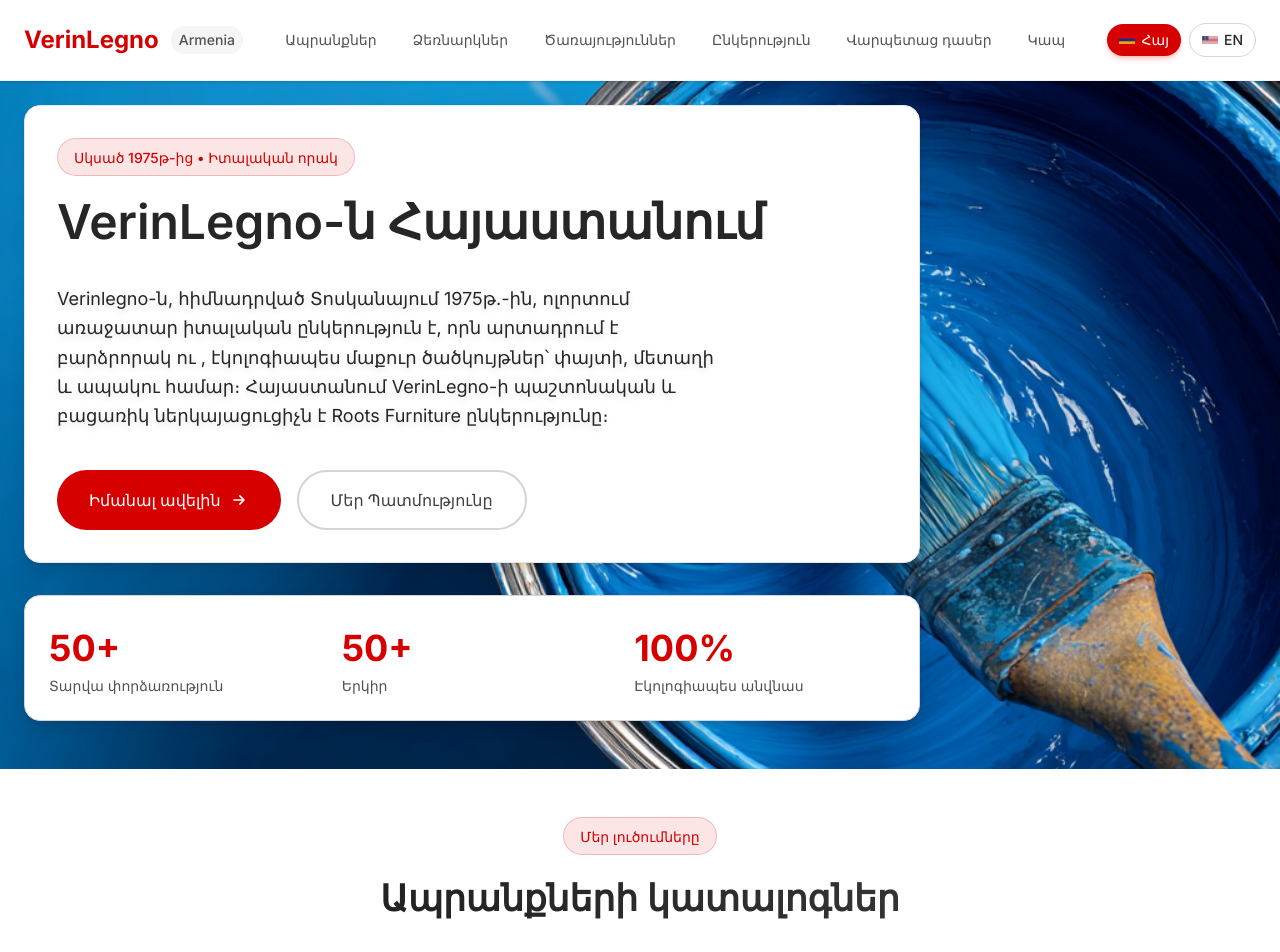
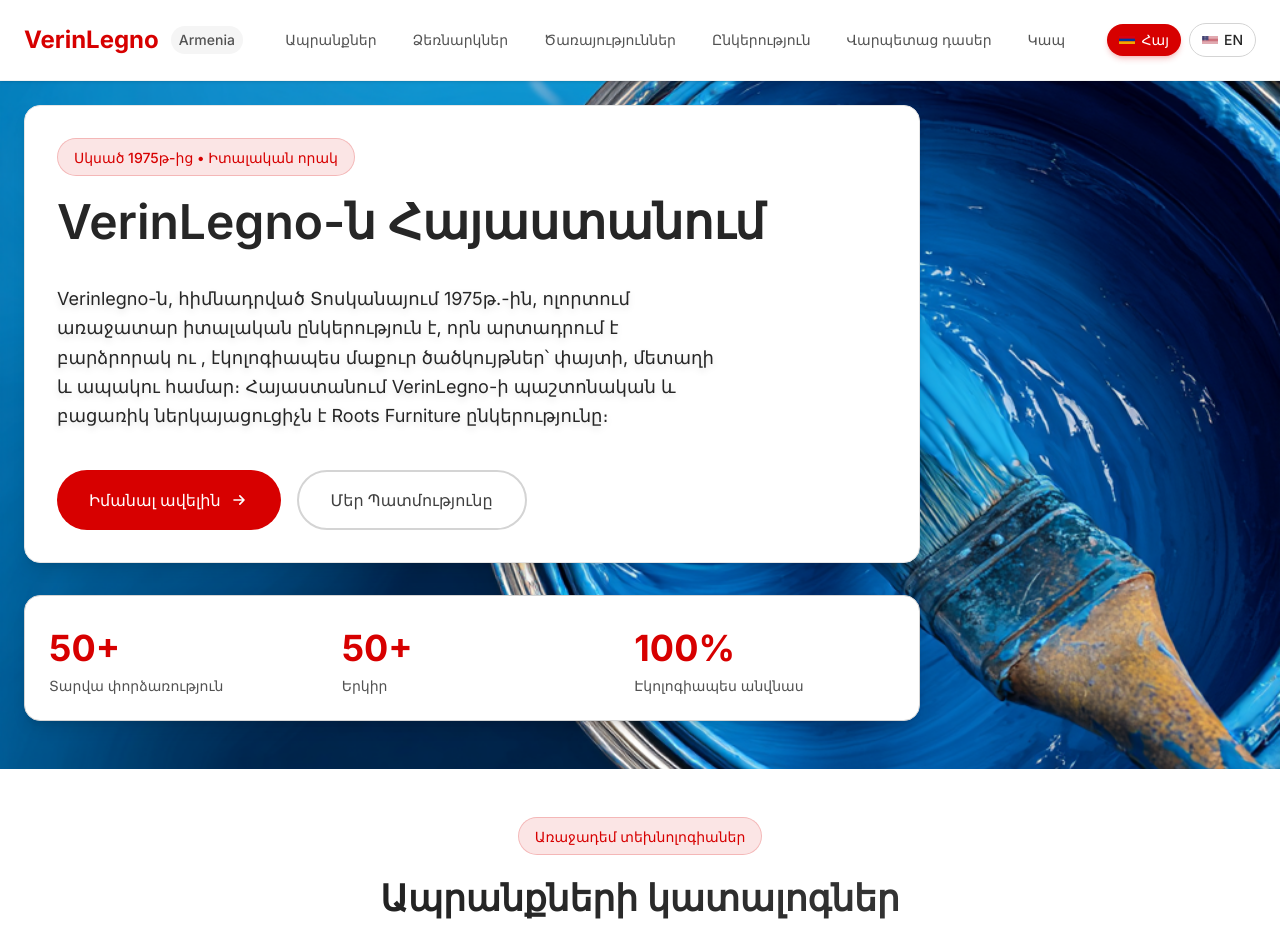
Before and after one commit to levonstepan/VerinLegno.am, a Next.js app: page /arm in a window 1280 px wide. Shown: the top 952 px of the page. Built offline with nearby package versions, Linux system fonts and the light colour scheme.

Commit message:
Update Products section badge to 'Ô±Õ¼Õ¡Õ»Õ¡Õ¤Õ¥Õ´ Õ¿Õ¥Õ­Õ¶Õ¸Õ¬Õ¸Õ£Õ«Õ¡Õ¶Õ¥Ö€' in Armenian

```diff
--- a/app/components/Products.tsx
+++ b/app/components/Products.tsx
@@ -58,7 +58,7 @@ export function Products({
       <div className="relative z-10 mx-auto max-w-7xl px-4 md:px-6">
         <div className="text-center mb-8">
           <div className="inline-block mb-4 px-4 py-1.5 bg-[#D70000]/10 rounded-full border border-[#D70000]/20">
-            <span className="text-sm font-medium text-[#D70000]">{locale === "arm" ? "Մեր լուծումները" : "Our Solutions"}</span>
+            <span className="text-sm font-medium text-[#D70000]">{locale === "arm" ? "Առաջադեմ տեխնոլոգիաներ" : "Our Solutions"}</span>
           </div>
           <h2 className={`${locale === "arm" ? "text-3xl md:text-4xl" : "text-4xl md:text-5xl"} font-semibold mb-10 leading-normal bg-gradient-to-r from-neutral-900 to-neutral-700 bg-clip-text text-transparent`}>
             {content.title}
```
